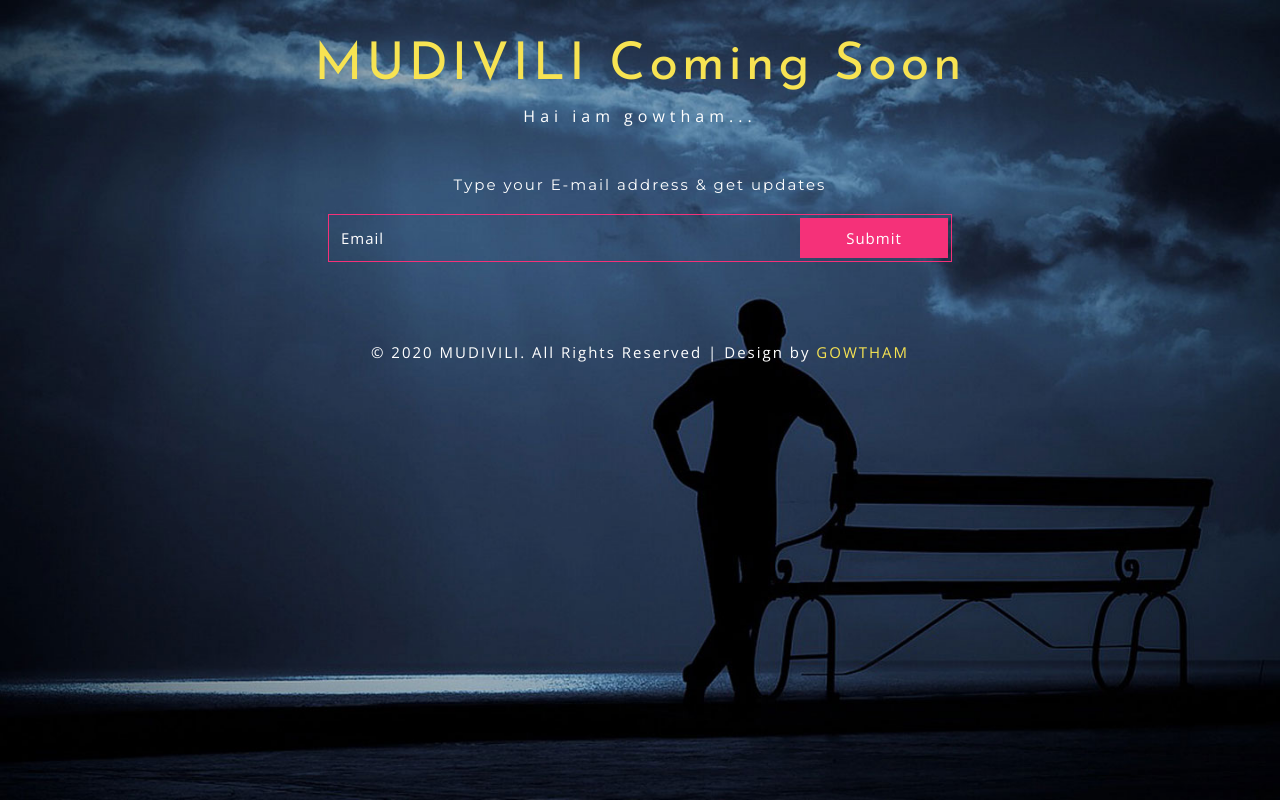
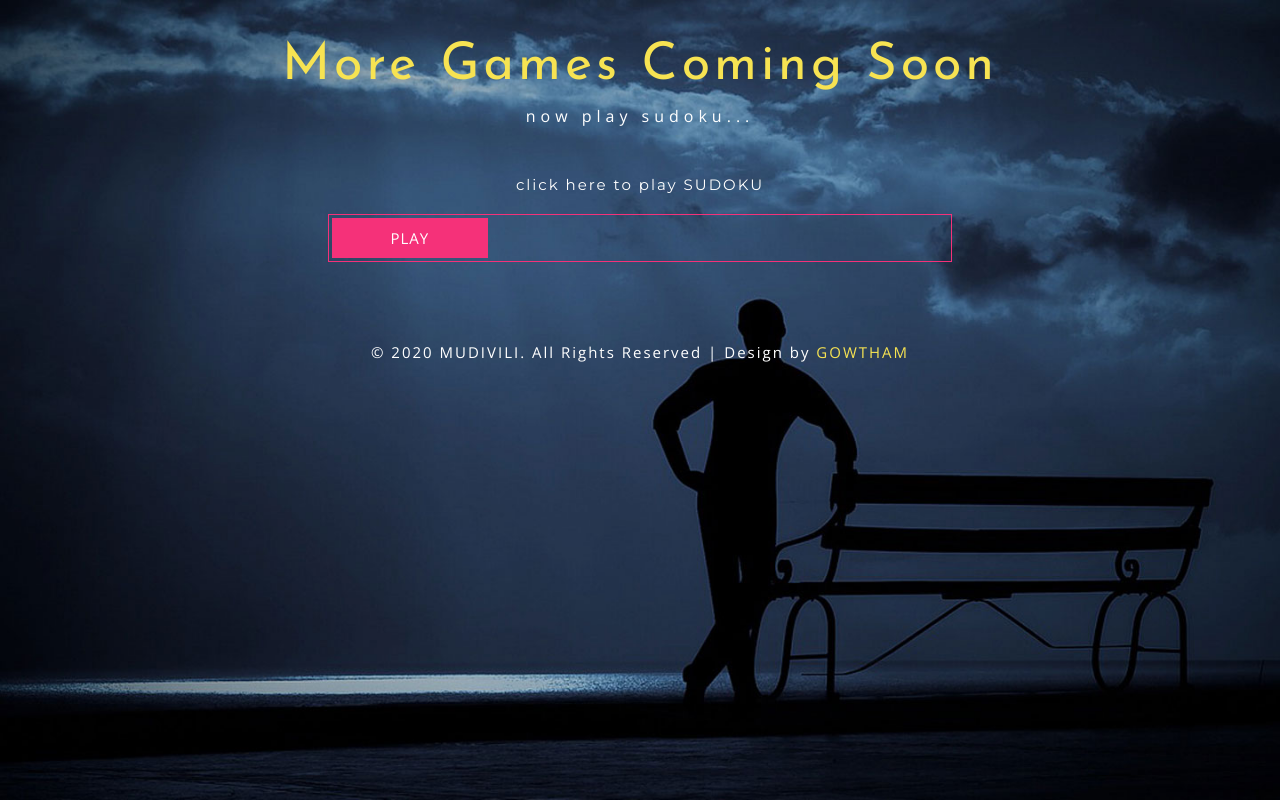
Before and after one commit to Gowtha-dev/gowtha-dev.github.io, a plain HTML site: page index.html in a window 1280 px wide. Drawn offline with nearby package versions, Linux system fonts and the light colour scheme.

Commit message:
Update index.html

```diff
--- a/index.html
+++ b/index.html
@@ -36,8 +36,8 @@ Author: gowtham
 <body>
     <div class="main-agile content">
         <!-- title name-->
-        <h1>MUDIVILI Coming Soon</h1>
-        <p class="para-w3ls">Hai iam gowtham...</p>
+        <h1>More Games Coming Soon</h1>
+        <p class="para-w3ls">now play sudoku...</p>
         <!-- //title name-->
         <!-- timer -->
         <div class="clock w3agile">
@@ -64,13 +64,12 @@ Author: gowtham
         <!-- //timer -->
         <!-- form style -->
         <div class="subscribe wthree">
-            <h2>Type your E-mail address & get updates</h2>
+            <h2>click here to play SUDOKU</h2>
             <div class="contact-form">
-                <form action="#" method="post">
-                    <input type="email" value="Email" name="Email" onfocus="this.value = '';" onblur="if (this.value == '') {this.value = 'Email';}"
-                        required="">
-                    <input type="submit" value="Submit">
-                    <div class="clear"></div>
+                <form action="sudokuJS\demo\demo-board-size-4.html" method="post">
+
+                    <input type="submit" value="PLAY">
+
                 </form>
             </div>
         </div>
```
